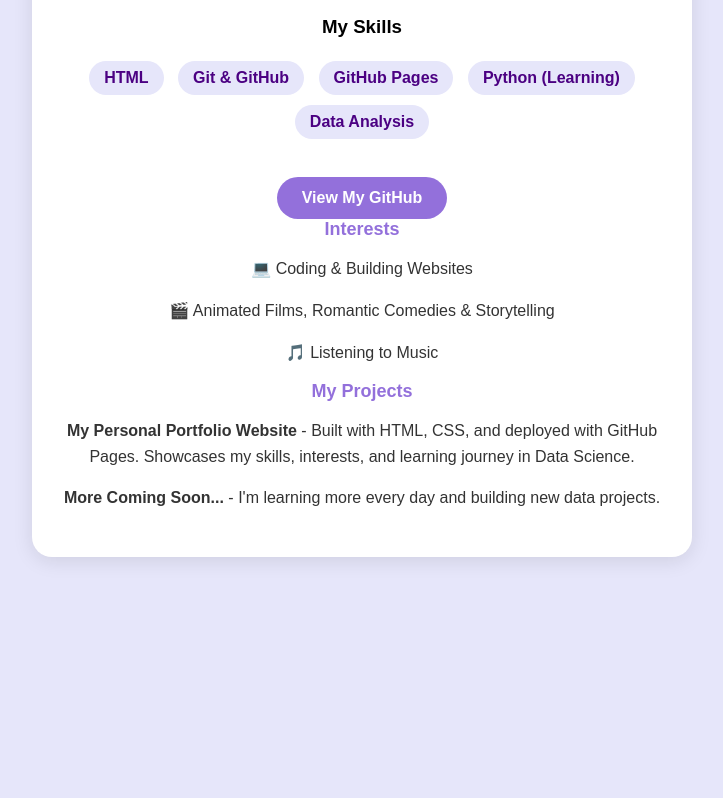
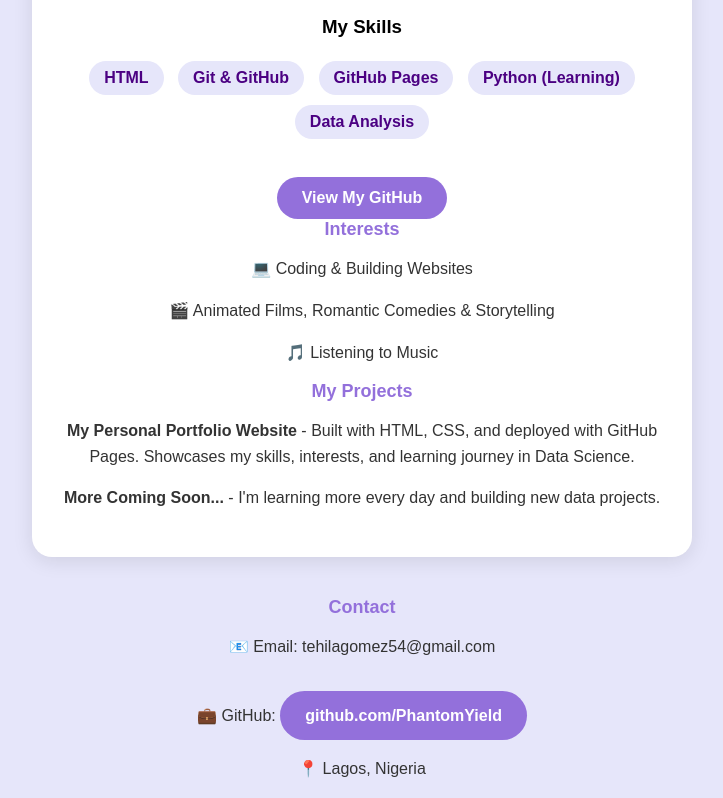
Before and after one commit to PhantomYield/PhantomYield-Hello, a plain HTML site: page index.html in a window 1280 px wide. Shown: the part 661-1459 px from the top of the page, without its empty margins (278-1001 px from the left). Before the commit the page ends 1258 px from the top, so only its background shows below. Drawn offline with Linux system fonts and the light colour scheme.

Commit message:
make github clickable

```diff
--- a/index.html
+++ b/index.html
@@ -40,5 +40,9 @@ a { display: inline-block; background: #9370DB; color: white; padding: 12px 25px
 <h2>My Projects</h2>
 <p><b>My Personal Portfolio Website</b> - Built with HTML, CSS, and deployed with GitHub Pages. Showcases my skills, interests, and learning journey in Data Science.</p>
 <p><b>More Coming Soon...</b> - I'm learning more every day and building new data projects.</p></div>
+<h2>Contact</h2>
+<p>📧 Email: tehilagomez54@gmail.com</p>
+<p>💼 GitHub: <a href="https://github.com/PhantomYield">github.com/PhantomYield</a></p>
+<p>📍 Lagos, Nigeria</p>
 </body>
 </html>
```
